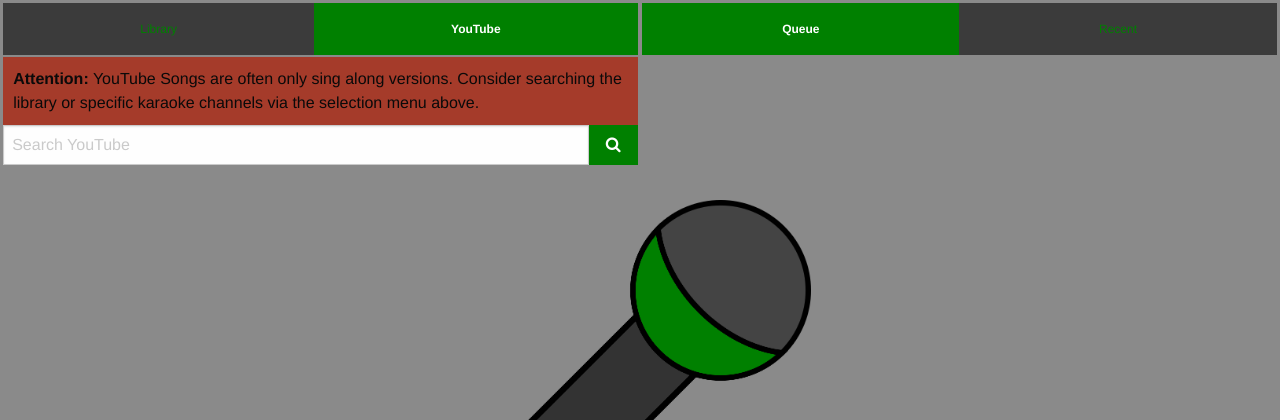
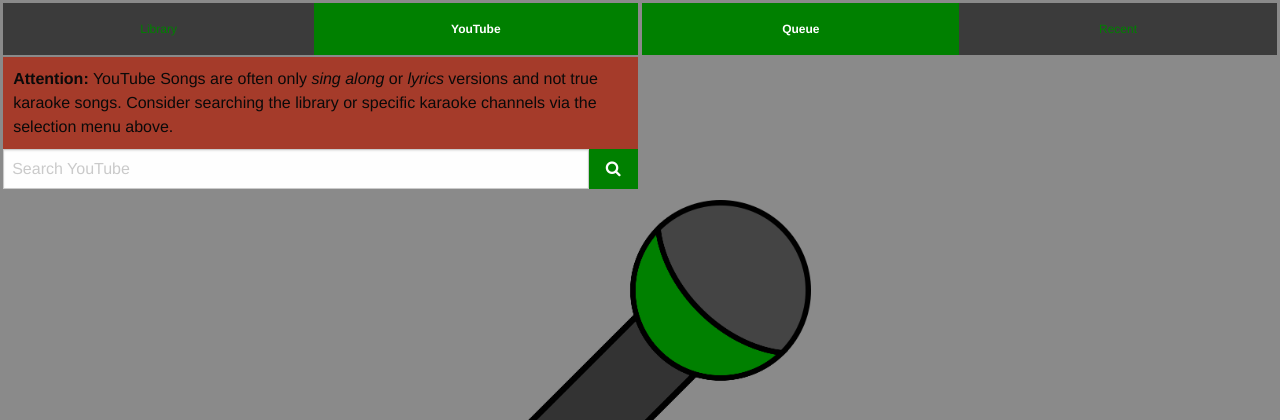
Before and after one commit to christofsteel/syng_legacy, a Flask app: page / in a window 1280 px wide, after a click on "YouTube". Shown: the top 420 px of the page. Run offline with Flask 2, Linux system fonts and the light colour scheme; data that the repository does not hold is empty; parts of the project's set-up code (start-up, migrations or seed data) failed here and were passed over.

Commit message:
Improved wording on the warning

```diff
--- a/syng/templates/index.html
+++ b/syng/templates/index.html
@@ -70,7 +70,7 @@
                                         </select>
                                         {% endif %}
                                     <div class="warning">
-                                        <b>Attention:</b> YouTube Songs are often only <emph>sing along</emph> versions. Consider searching the library or specific karaoke channels via the selection menu above.
+                                        <b>Attention:</b> YouTube Songs are often only <i>sing along</i> or <i>lyrics</i> versions and not true karaoke songs. Consider searching the library or specific karaoke channels via the selection menu above.
                                     </div>
                                 <div class="input-group">
                                         <input id="yt-query" class="input-group-field" type="search"
@@ -239,7 +239,7 @@
                                         </select>
                                         {% endif %}
                                     <div class="warning">
-                                        <b>Attention:</b> YouTube Songs are often only <emph>sing along</emph> versions. Consider searching the library or specific karaoke channels via the selection menu above.
+                                        <b>Attention:</b> YouTube Songs are often only <i>sing along</i> or <i>lyrics</i> versions and not true karaoke songs. Consider searching the library or specific karaoke channels via the selection menu above.
                                     </div>
                                     <div class="input-group">
                                         <input id="large-yt-query" class="input-group-field" type="search"
```
